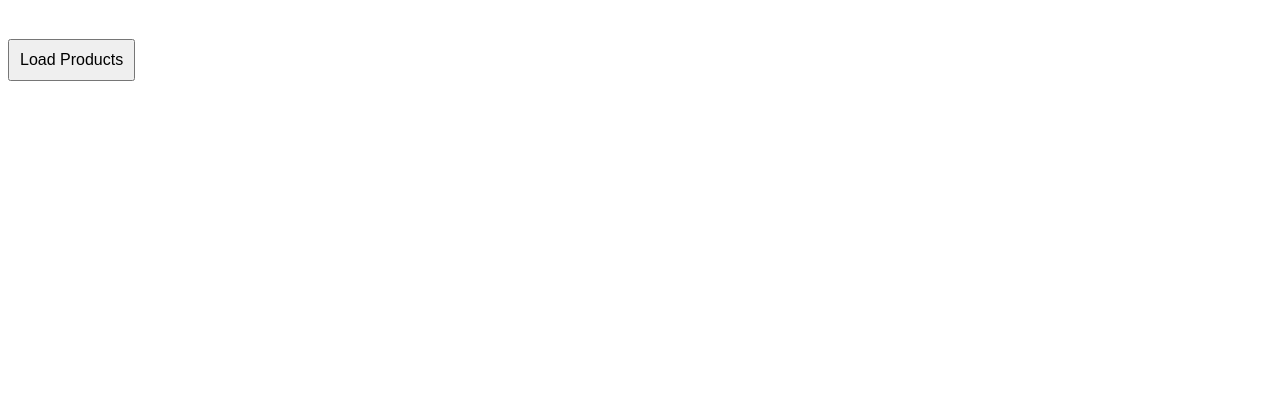
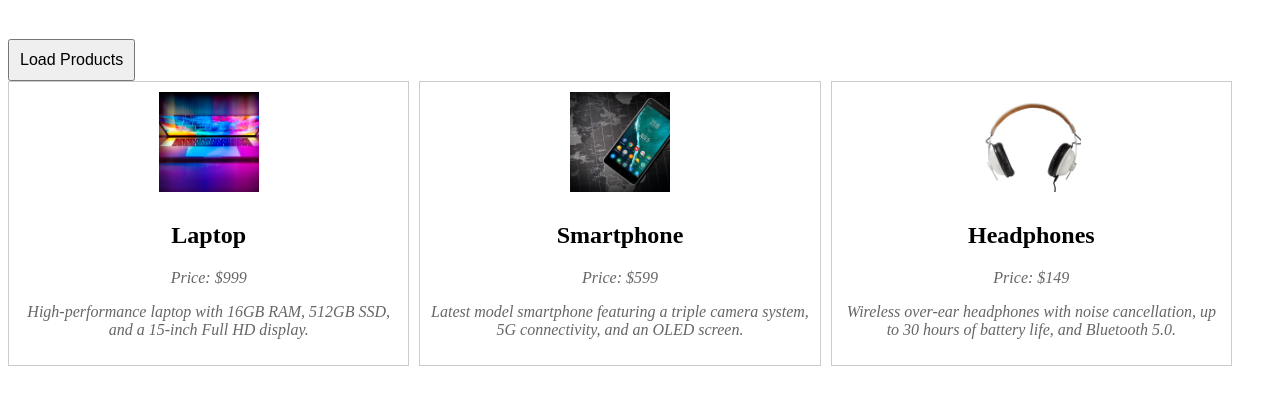
Before and after one commit to kolinzo1/Assignments, a plain HTML site: page Product_List_Page/index.html in a window 1280 px wide. Both pictures are taken after a click on the button "Load Products". Shown: the part 61-466 px from the top of the page. Drawn offline with Linux system fonts and the light colour scheme.

Commit message:
changed arrangement of products

```diff
--- a/Product_List_Page/Styles/style.css
+++ b/Product_List_Page/Styles/style.css
@@ -1,18 +1,30 @@
+#productList {
+    display: flex;
+    flex-wrap: wrap;
+    gap: 10px; /* Space between products */
+    justify-content: flex-start; /* Align items from left */
+}
 .product {
     border: 1px solid #ccc;
     padding: 10px;
-    margin: 10px;
+    width: calc(33.333% - 20px); /* Adjust width for three products per row */
+    box-sizing: border-box;
     display: flex;
+    flex-direction: column;
     align-items: center;
 }
 .product img {
     width: 100px;
     height: 100px;
     object-fit: cover;
-    margin-right: 10px;
+    margin-bottom: 10px;
 }
 .product-details {
-    flex-grow: 1;
+    text-align: center;
+}
+.product-details p:not(:first-child) {
+    font-style: italic;
+    color: #666;
 }
 button {
     margin-top: 20px;
--- a/Product_List_Page/index.html
+++ b/Product_List_Page/index.html
@@ -11,6 +11,6 @@
     <button id="loadProductsBtn">Load Products</button>
     <div id="productList"></div>
 
-    <script src="script.js"></script>
+    <script src="index.js"></script>
 </body>
 </html>
--- a/Product_List_Page/index.js
+++ b/Product_List_Page/index.js
@@ -2,22 +2,24 @@ document.addEventListener('DOMContentLoaded', function() {
     const productList = document.getElementById('productList');
     const loadProductsBtn = document.getElementById('loadProductsBtn');
 
-    // Array of product objects
     const products = [
         {
             name: "Laptop",
             price: "$999",
-            image: "./Images/laptop.jpg"
+            image: "./Images/laptop.jpg",
+            description: "High-performance laptop with 16GB RAM, 512GB SSD, and a 15-inch Full HD display."
         },
         {
             name: "Smartphone",
             price: "$599",
-            image: "./Images/phone.jpg"
+            image: "./Images/phone.jpg",
+            description: "Latest model smartphone featuring a triple camera system, 5G connectivity, and an OLED screen."
         },
         {
             name: "Headphones",
             price: "$149",
-            image: "./Images/headphone.jpg"
+            image: "./Images/headphone.jpg",
+            description: "Wireless over-ear headphones with noise cancellation, up to 30 hours of battery life, and Bluetooth 5.0."
         }
     ];
 
@@ -46,9 +48,14 @@ document.addEventListener('DOMContentLoaded', function() {
             const price = document.createElement('p');
             price.textContent = `Price: ${product.price}`;
 
+            // Add product description
+            const description = document.createElement('p');
+            description.textContent = product.description;
+
             // Append elements
             details.appendChild(name);
             details.appendChild(price);
+            details.appendChild(description);
             productElement.appendChild(img);
             productElement.appendChild(details);
 
```
Lines whose indentation alone changed are shown as unchanged.
